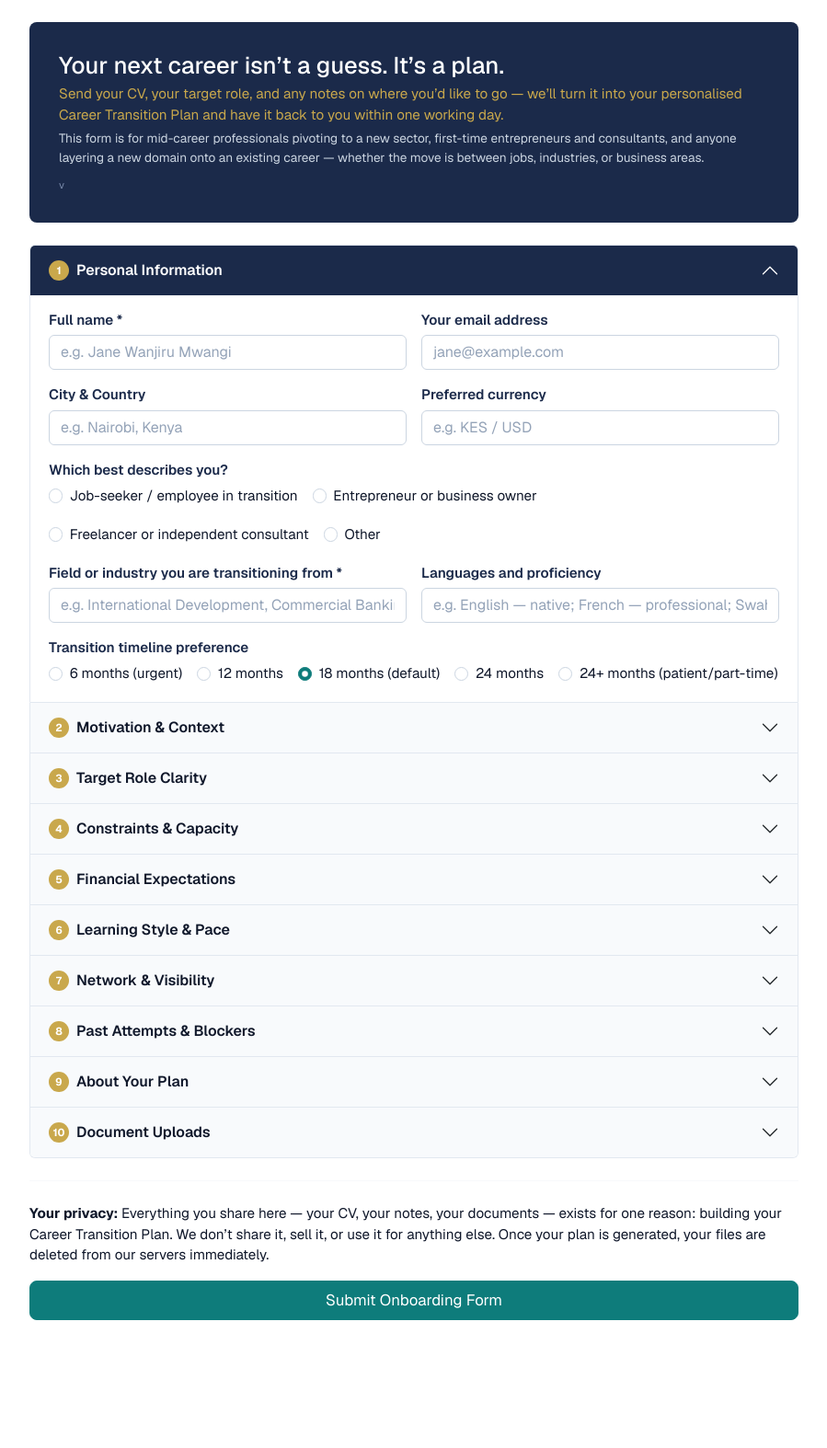
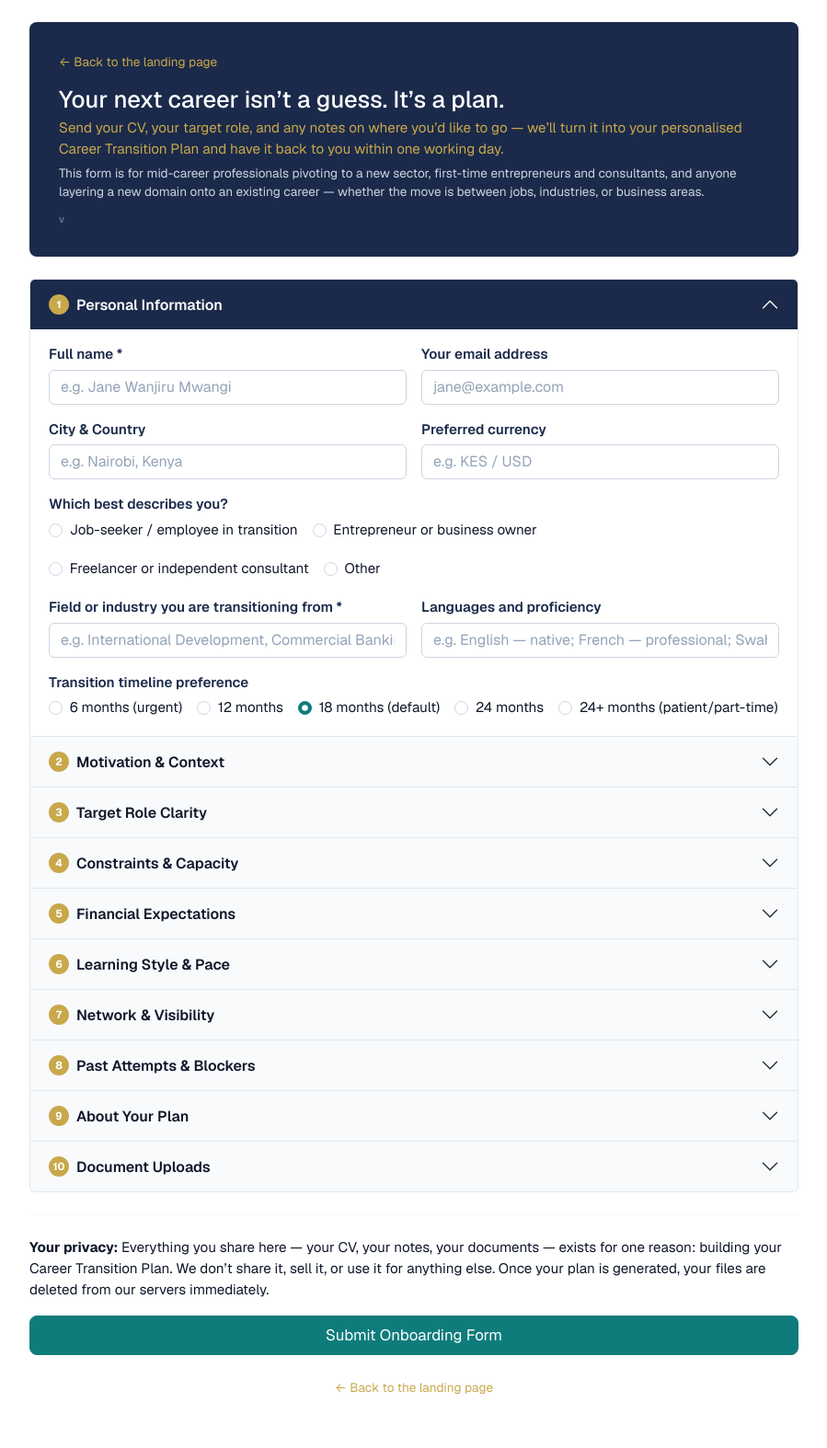
Before and after one commit to ericgitonga/career-transition, a Flask app: template intake/templates/index.html in a window 1280 px wide. Shown: the whole page at 92% size, without its empty margins (190-1089 px from the left). Before the commit the page ends 1435 px from the top, so only its background shows below. Run offline with Flask 3, Linux system fonts and the light colour scheme; the template is opened without the code that fills it, so the values that code supplies are empty; parts of the project's set-up code (start-up, migrations or seed data) failed here and were passed over; some libraries are stand-ins or nearby versions.

Commit message:
Add back-to-landing-page links on the intake form (closes #30) (#31)
One at the top of the form header, one at the bottom after the submit
button, both pointing at LANDING_URL (career-transition-psi.vercel.app).

Co-authored-by: Claude Sonnet 5 <noreply@anthropic.com>

```diff
--- a/intake/app.py
+++ b/intake/app.py
@@ -62,6 +62,7 @@ from reportlab.platypus import (
 app = Flask(__name__, static_folder="public", static_url_path="")
 RECIPIENT = "gitonga@gmail.com"
 APP_VERSION = (Path(__file__).parent / "VERSION").read_text().strip()
+LANDING_URL = "https://career-transition-psi.vercel.app"
 
 # ── S-09: Secret key ──────────────────────────────────────────────────────────
 # In production SECRET_KEY is set as a fixed Vercel environment variable —
@@ -667,7 +668,9 @@ def index():
     Returns:
         A Flask Response containing the rendered HTML form (HTTP 200).
     """
-    return render_template("index.html", recipient=RECIPIENT, app_version=APP_VERSION)
+    return render_template(
+        "index.html", recipient=RECIPIENT, app_version=APP_VERSION, landing_url=LANDING_URL
+    )
 
 
 @app.route("/submit", methods=["POST"])
--- a/intake/templates/index.html
+++ b/intake/templates/index.html
@@ -18,6 +18,9 @@
     .form-header p  { color:var(--gold); margin:0; }
     .form-header .subtext { color:#cbd5e1; }
     .form-header .version { color:#7a8bab; font-size:.7rem; margin-top:.75rem; }
+    .back-link { display:inline-block; color:var(--gold); font-size:.85rem; margin-bottom:1rem;
+                 text-decoration:none; }
+    .back-link:hover { color:#dab866; text-decoration:underline; }
 
     .accordion-item  { background:#ffffff; border-color:#e2e8f0; }
     .accordion-body  { background:#ffffff; }
@@ -58,6 +61,7 @@
 <div class="container py-4" style="max-width:860px;">
 
   <div class="form-header">
+    <a href="{{ landing_url }}" class="back-link">&larr; Back to the landing page</a>
     <h1>Your next career isn&rsquo;t a guess. It&rsquo;s a plan.</h1>
     <p>Send your CV, your target role, and any notes on where you&rsquo;d like to go — we&rsquo;ll turn it into your personalised Career Transition Plan and have it back to you within one working day.</p>
     <p class="mt-1 subtext" style="font-size:.85rem;">
@@ -604,6 +608,10 @@
   </div>
 
   </form>
+
+  <p class="text-center mt-4">
+    <a href="{{ landing_url }}" class="back-link">&larr; Back to the landing page</a>
+  </p>
 </div>
 
 <script src="https://cdn.jsdelivr.net/npm/bootstrap@5.3.3/dist/js/bootstrap.bundle.min.js"
```
